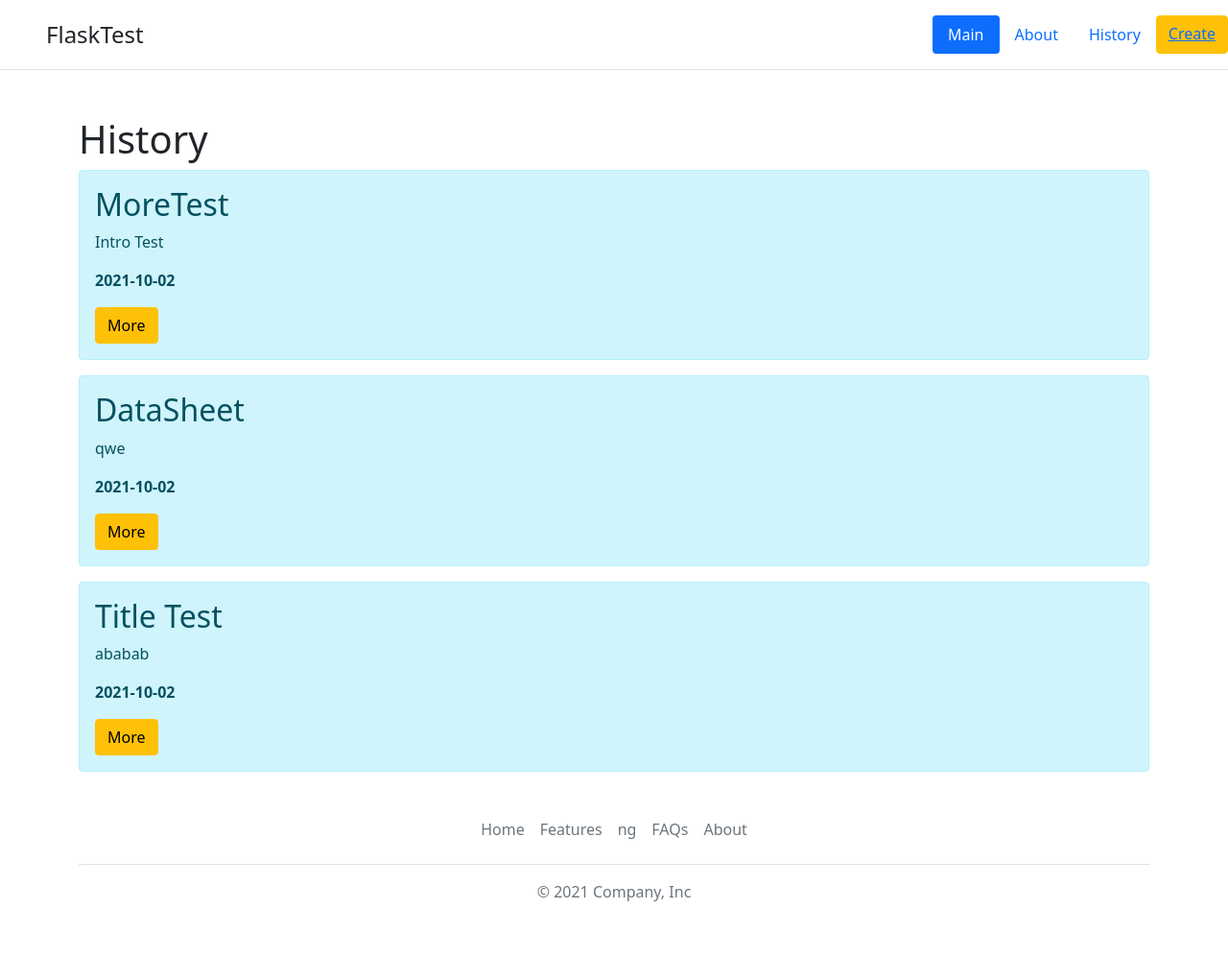
After one commit to Dhoinewen/FlaskTesting, a Flask app: page /history in a window 1280 px wide. The commit adds this page. Shown: the whole page at 96% size. Run offline with Flask 2, Linux system fonts and the light colour scheme; data comes from the database, SQL or seed files in the repository; both versions use the stored data as it was after the commit.

Commit message:
added history.

```diff
--- a/main.py
+++ b/main.py
@@ -31,6 +31,18 @@ def about():
     return render_template('about.html')
 
 
+@main.route('/history')
+def history():
+    articles = Article.query.order_by(Article.date.desc()).all()
+    return render_template('history.html', articles=articles)
+
+
+@main.route('/history/<int:id>')
+def post_detail(id):
+    article = Article.query.get(id)
+    return render_template('post_detail.html', article=article)
+
+
 @main.route('/create-article', methods=['POST', 'GET'])
 def create_article():
     if request.method == "POST":
@@ -46,7 +58,7 @@ def create_article():
         try:
             db.session.add(article)
             db.session.commit()
-            return redirect('/')
+            return redirect('/history')
         except:
             return "Error"
     else:
--- a/templates/base.html
+++ b/templates/base.html
@@ -19,6 +19,7 @@
       <ul class="nav nav-pills">
           <li class="nav-item"><a href="\" class="nav-link active" aria-current="page">Main</a></li>
           <li class="nav-item"><a href="/about" class="nav-link">About</a></li>
+          <li class="nav-item"><a href="/history" class="nav-link">History</a></li>
           <li class="btn btn-warning"><a href="/create-article">Create</a></li>
       </ul>
     </header>
--- /dev/null
+++ b/templates/history.html
@@ -0,0 +1,18 @@
+{% extends 'base.html' %}
+
+{% block title %}
+History page
+{% endblock %}
+{% block body %}
+<div class="container mt-5">
+    <h1>History</h1>
+    {% for el in articles %}
+    <div class="alert alert-info">
+        <h2>{{ el.title }}</h2>
+        <p>{{ el.intro }}</p>
+        <p><b>{{ el.date.date() }}</b></p>
+        <a href="/history/{{ el.id }}" class="btn btn-warning">More</a>
+    </div>
+    {% endfor %}
+</div>
+{% endblock %}
```
Also changed, not shown: templates/post_detail.html (added, +17 -0 lines), blog.db.
